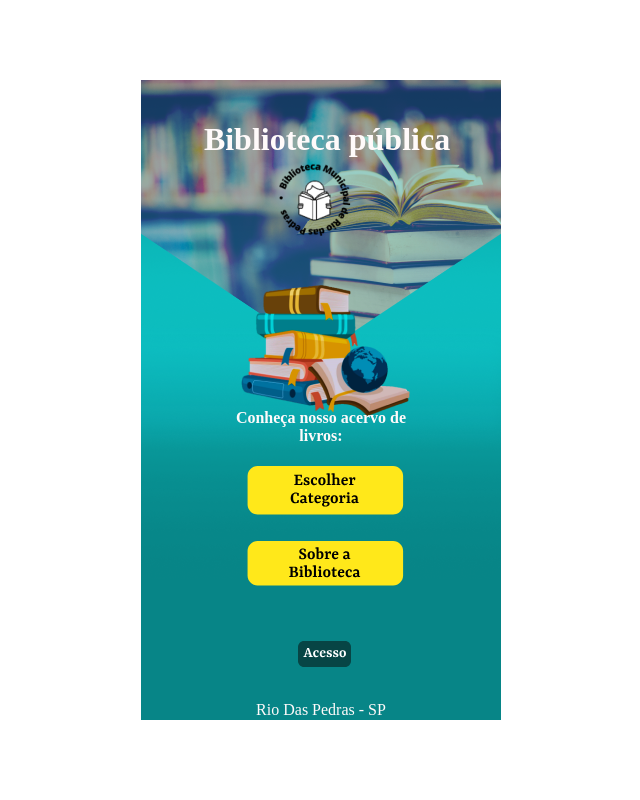
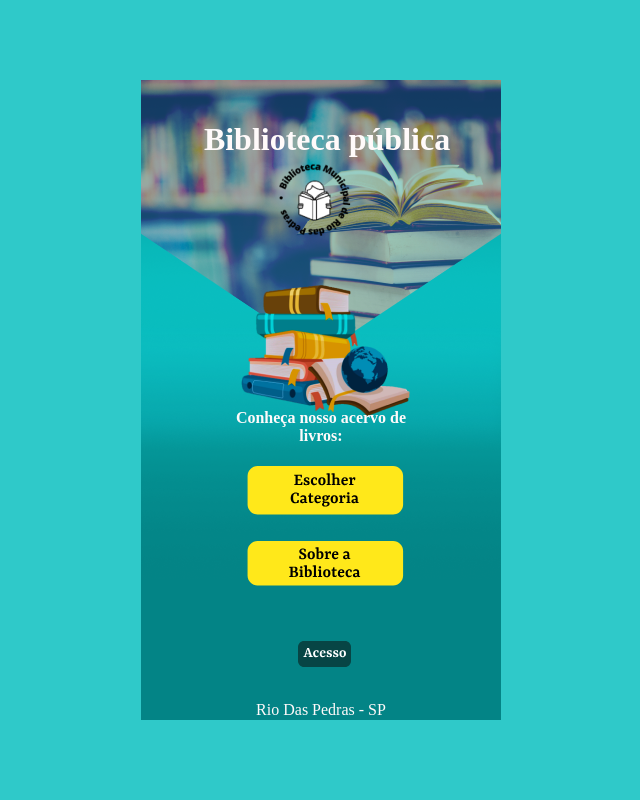
Before and after one commit to BiatrizR/PI_appBibliotecaRDP, a PHP site: page /inde.html in a window 1280 px wide. Shown: the whole page, without its empty margins (319-959 px from the left). Run offline with PHP 8.4, Linux system fonts and the light colour scheme; some web fonts are replaced.

Commit message:
Update style.css
modificação do visual

```diff
--- a/style.css
+++ b/style.css
@@ -18,7 +18,7 @@ body {
     display: grid;
     place-items: center;
 
-      /*background-color: rgba(0, 190, 190, 0.815); colocar imagem versão desktop*/
+      background-color: rgba(0, 190, 190, 0.815)
 }
 
 
```
